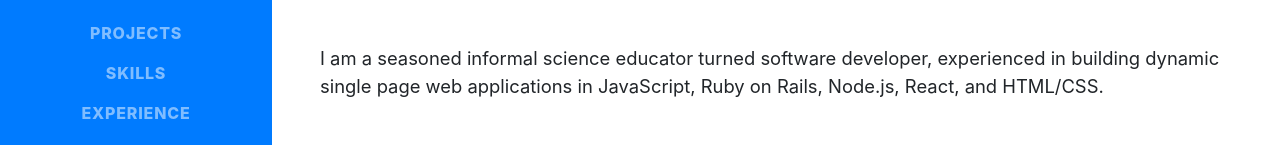
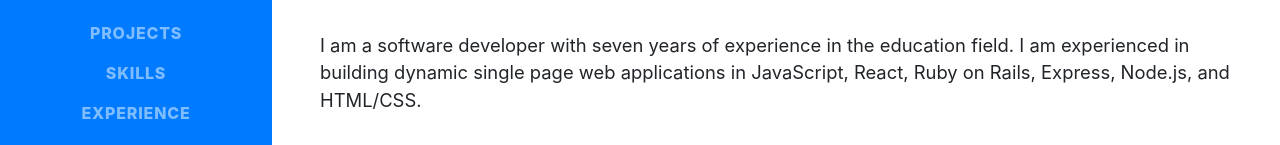
Before and after one commit to jeffdam/jeffdam.github.io, a website with bundled scripts: page index.html in a window 1280 px wide. Shown: the part 359-504 px from the top of the page. Built offline with nearby package versions, Linux system fonts and the light colour scheme; a web font is replaced by a local one.

Commit message:
Update about me

```diff
--- a/index.html
+++ b/index.html
@@ -81,8 +81,11 @@
         <div class="subheading mb-5">San Francisco, CA · Phone: (415) 915-9350 ·
           Email: <a target="_blank" href="mailto:jeff.dam@gmail.com">jeff.dam@gmail.com</a>
         </div>
-        <p class="lead mb-5">I am a seasoned informal science educator turned software developer, experienced in building dynamic single page web
-        applications in JavaScript, Ruby on Rails, Node.js, React, and HTML/CSS.</p>
+        <p class="lead mb-5">
+          I am a software developer with seven years of experience in the education field. I am experienced
+          in building dynamic single page web applications in
+          JavaScript, React, Ruby on Rails, Express, Node.js, and HTML/CSS.
+        </p>
         <div class="social-icons">
           <a target="_blank"  href="https://www.linkedin.com/in/jeffdam/">
             <i class="fab fa-linkedin-in"></i>
```
